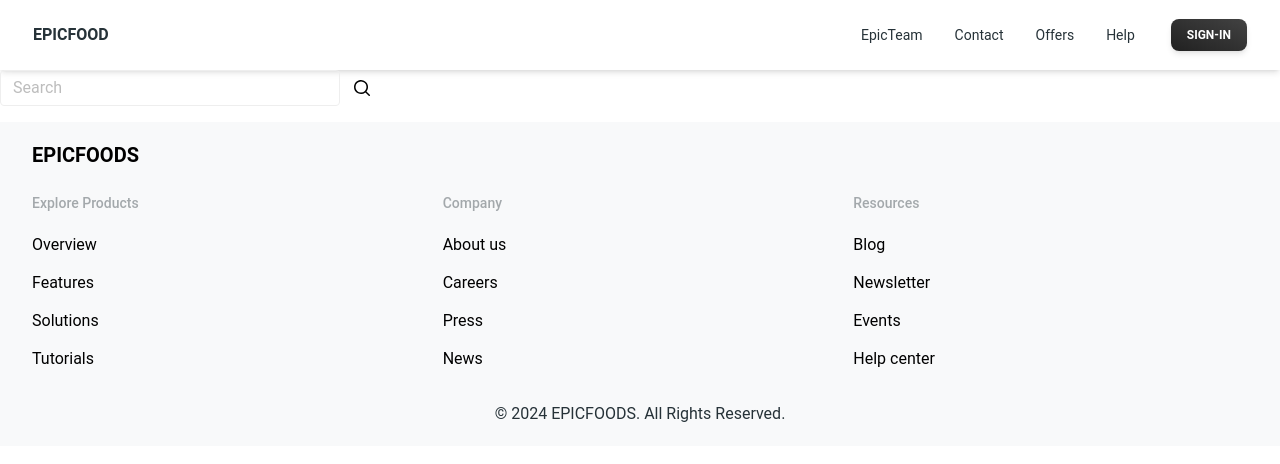
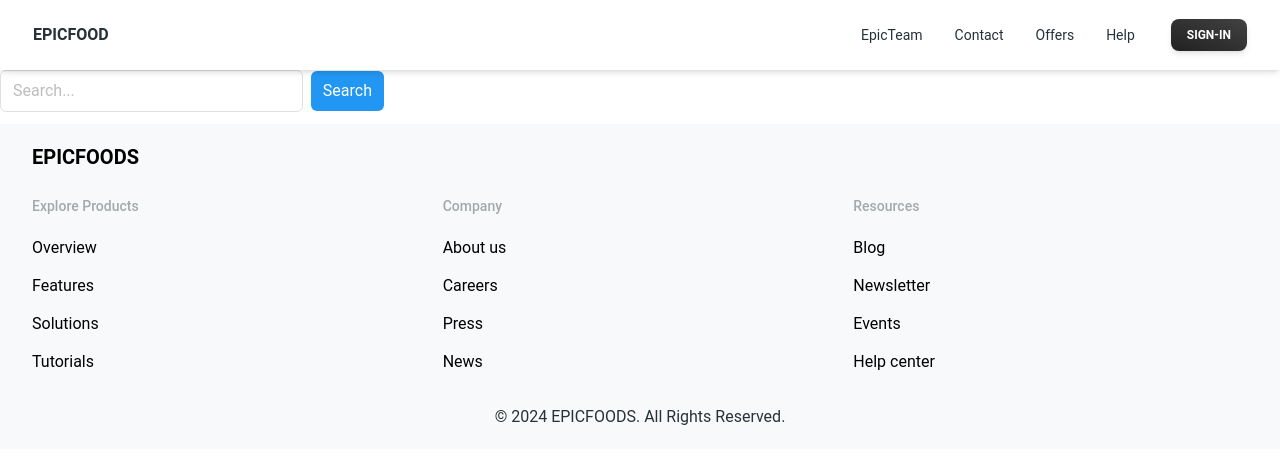
Before and after one commit to Satyam1901/EpicFood, a React (Vite) app: page /searchfilter in a window 1280 px wide. Shown: the top 464 px of the page. Built offline with nearby package versions, Linux system fonts and the light colour scheme; a web font is replaced by a local one.

Commit message:
Added Searching functionality

```diff
--- a/src/componets/ProductCard.jsx
+++ b/src/componets/ProductCard.jsx
@@ -8,6 +8,7 @@ import { MENU_URL } from "../utils/constants";
 function ProductCard() {
   const [list, setList] = useState(null);
   const [error, setError] = useState(null);
+
 
   useEffect(() => {
     const fetchData = async () => {
@@ -47,7 +48,7 @@ function ProductCard() {
 
   return (
     <>
-      <Searchfilter />
+      <Searchfilter/>
       <div className="flex flex-wrap gap-4 justify-center w-full">
         {list.map((restaurant) => (
           <Link
--- a/src/componets/Searchfilter.jsx
+++ b/src/componets/Searchfilter.jsx
@@ -1,38 +1,35 @@
+import { useState } from "react";
+
 function Searchfilter() {
+  const [searchFilter, setSearchFilter] = useState("");
+
+  const handleInputChange = (event) => {
+    setSearchFilter(event.target.value);
+  };
+
+  const handleSearchClick = () => {
+    // Implement your search logic here
 
 
+    console.log("Search clicked! Search term:", searchFilter); // Placeholder for now
+  };
+
   return (
-    <div className="mb-3 xl:w-96">
-      <div className="relative mb-4 flex w-full flex-wrap items-stretch">
-        <input
-          type="search"
-          className="relative m-0 block flex-auto rounded border border-solid border-neutral-300 bg-transparent bg-clip-padding px-3 py-[0.25rem] text-base font-normal leading-[1.6] text-neutral-700 outline-none transition duration-200 ease-in-out focus:z-[3] focus:border-primary focus:text-neutral-700 focus:shadow-[inset_0_0_0_1px_rgb(59,113,202)] focus:outline-none dark:border-neutral-600 dark:text-neutral-200 dark:placeholder:text-neutral-200 dark:focus:border-primary"
-          placeholder="Search"
-          aria-label="Search"
-          aria-describedby="button-addon2"
-        />
-
-        {/* <!--Search icon--> */}
-        <span
-          className="input-group-text flex items-center whitespace-nowrap rounded px-3 py-1.5 text-center text-base font-normal text-neutral-700 dark:text-neutral-200"
-          id="basic-addon2"
-        >
-          <svg
-            xmlns="http://www.w3.org/2000/svg"
-            viewBox="0 0 20 20"
-            fill="currentColor"
-            className="h-5 w-5"
-          >
-            <path
-              fillRule="evenodd"
-              d="M9 3.5a5.5 5.5 0 100 11 5.5 5.5 0 000-11zM2 9a7 7 0 1112.452 4.391l3.328 3.329a.75.75 0 11-1.06 1.06l-3.329-3.328A7 7 0 012 9z"
-              clipRule="evenodd"
-            />
-          </svg>
-        </span>
-
-
-      </div>
+    <div className="mb-3 xl:w-96 flex items-center">
+      <input
+        type="text"
+        className="appearance-none block w-full px-3 py-2 border border-gray-300 rounded-md focus:outline-none focus:ring-blue-500 focus:border-blue-500"
+        placeholder="Search..."
+        value={searchFilter}
+        onChange={handleInputChange}
+      />
+      <button
+        type="button"
+        className="ml-2 px-3 py-2 bg-blue-500 text-white rounded-md hover:bg-blue-700 focus:outline-none focus:ring-2 focus:ring-offset-2 focus:ring-blue-500"
+        onClick={handleSearchClick}
+      >
+        Search
+      </button>
     </div>
   );
 }
```
